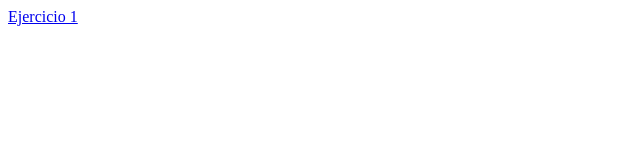
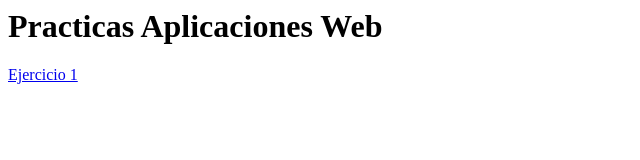
Before and after one commit to GaloPM/Repositorio-pruebas, a plain HTML site: page index.html in a window 1280 px wide. Shown: the whole page, without its empty margins (0-640 px from the left). Drawn offline with Linux system fonts and the light colour scheme.

Commit message:
Update index.html

```diff
--- a/index.html
+++ b/index.html
@@ -4,6 +4,7 @@
     <link rel="icon" type="image/png" href="imhtml.png" />
 </HEAD>
 <BODY>
+    <h1>Practicas Aplicaciones Web</h1>
     <a href="Ejercicio 1/Ejercicio1.html">Ejercicio 1</a>
 </BODY>
 </HTML>
```
